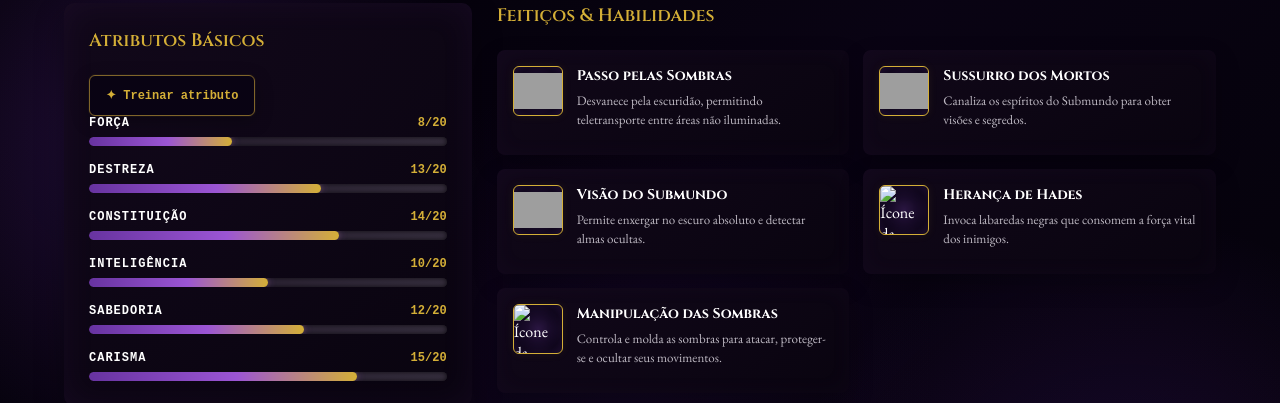
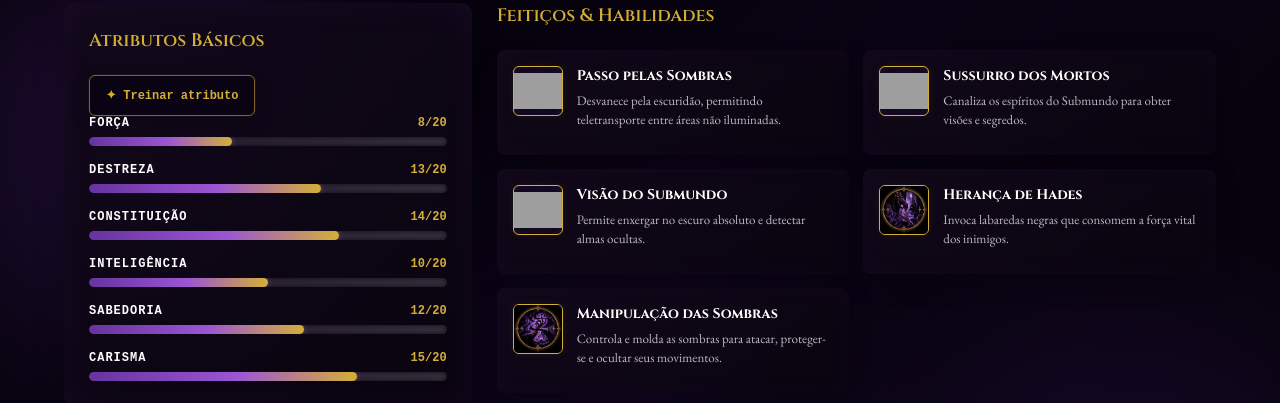
Before and after one commit to juliadias-dev/andromeda, a plain HTML site: page index.html in a window 1280 px wide. Shown: the part 807-1210 px from the top of the page. Drawn offline with nearby package versions, Linux system fonts and the light colour scheme; grey boxes are pictures that could not be loaded.

```diff
--- a/index.html
+++ b/index.html
@@ -278,7 +278,7 @@
                         <article class="habilidade">
                             <div class="icone">
                                 <img
-                                    src="imagens/habilidades/heranca_hades.jpg"
+                                    src="imagens/habilidades/herança_hades.jpg"
                                     data-imagem-reserva="imagens/habilidades/herança_hades.png"
                                     alt="Ícone da habilidade Herança de Hades"
                                 >
@@ -295,7 +295,7 @@
                         <article class="habilidade">
                             <div class="icone">
                                 <img
-                                    src="imagens/habilidades/manipulacao_sombras.jpg"
+                                    src="imagens/habilidades/manipulaçao_sombras.jpg"
                                     data-imagem-reserva="imagens/habilidades/manipulaçao_sombras.png"
                                     alt="Ícone da habilidade Manipulação das Sombras"
                                 >
```
